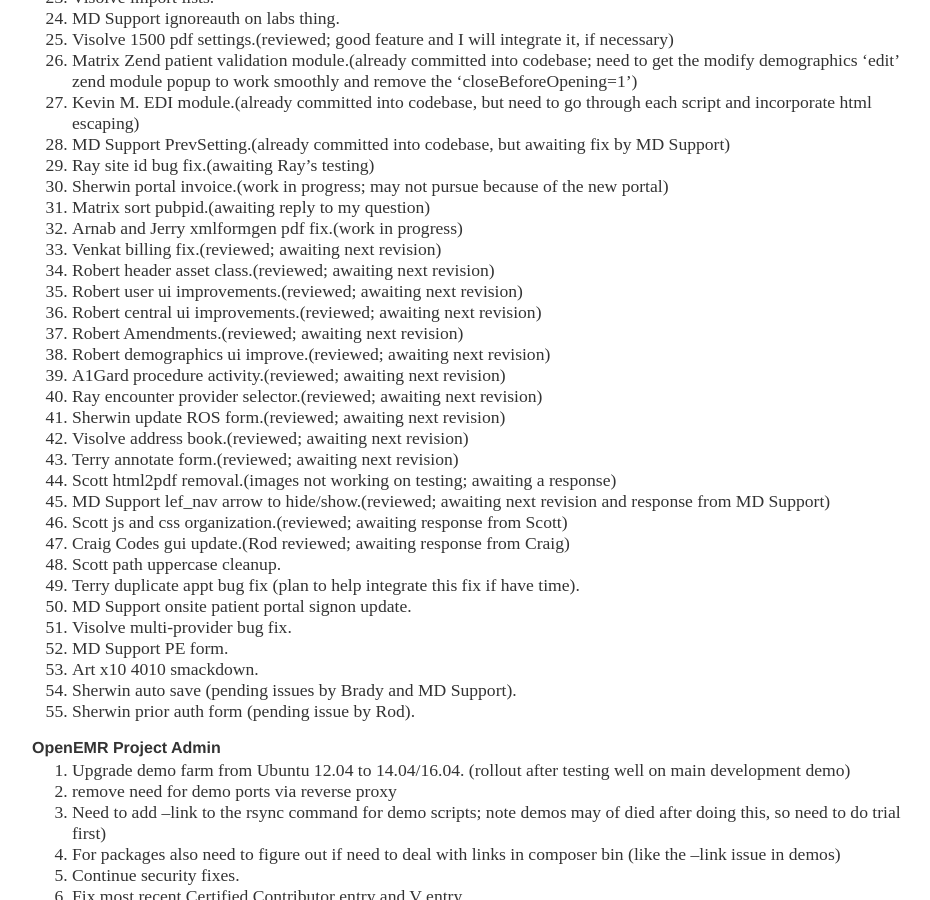
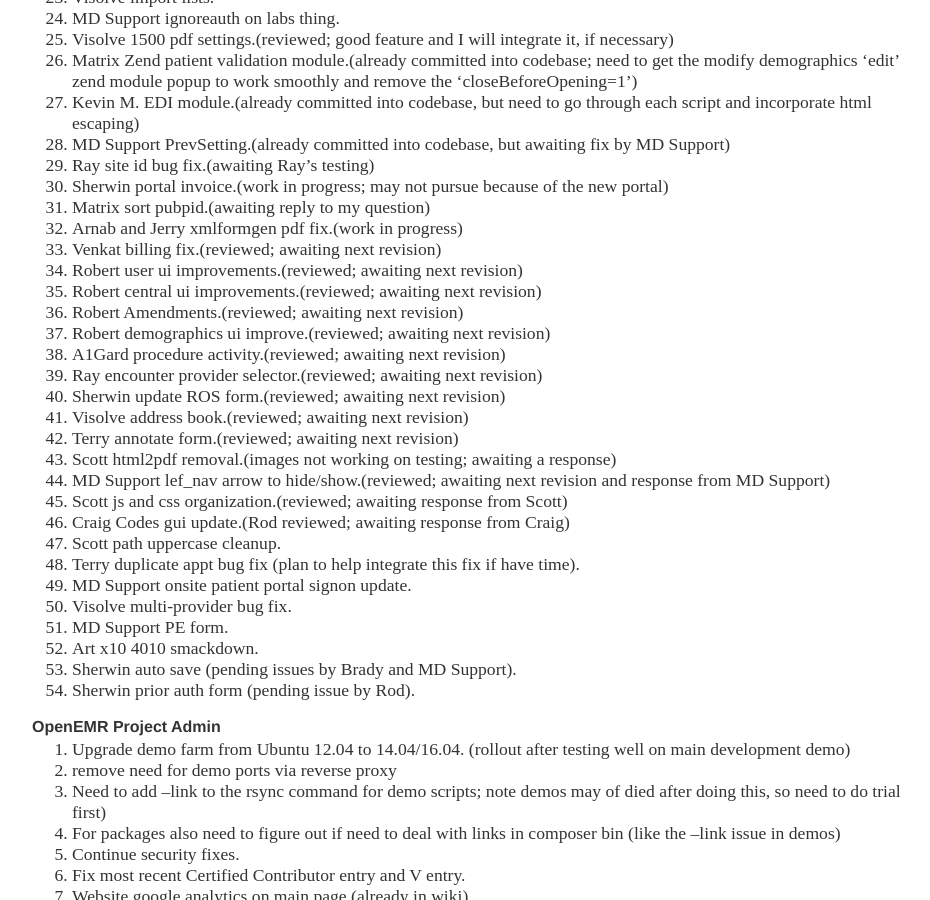
Before and after one commit to bradymiller/bradymiller.github.io, a Jekyll site: the page built from todo/index.md, in a window 1280 px wide and 900 px high, scrolled down 836 px. Shown: the whole window, without its empty margins (160-1090 px from the left). Built offline with Jekyll 4.4.1, drawn with Linux system fonts in a browser that asks for light colours; our own code applies the rules of GitHub Pages for plain Markdown files.

Commit message:
Update index.md

```diff
--- a/todo/index.md
+++ b/todo/index.md
@@ -42,7 +42,6 @@
 1. Matrix sort pubpid.(awaiting reply to my question)
 1. Arnab and Jerry xmlformgen pdf fix.(work in progress)
 1. Venkat billing fix.(reviewed; awaiting next revision)
-1. Robert header asset class.(reviewed; awaiting next revision)
 1. Robert user ui improvements.(reviewed; awaiting next revision)
 1. Robert central ui improvements.(reviewed; awaiting next revision)
 1. Robert Amendments.(reviewed; awaiting next revision)
```
